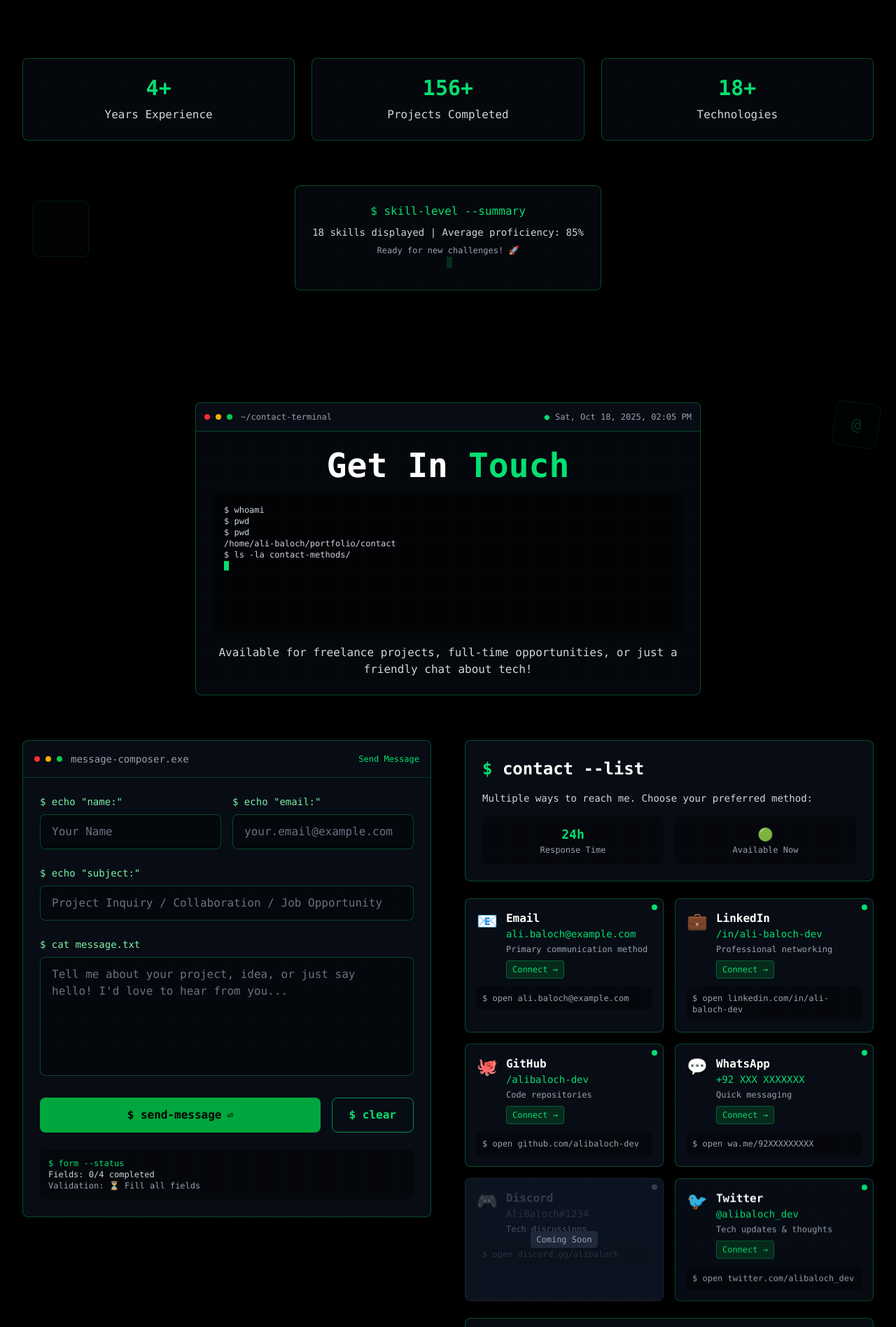
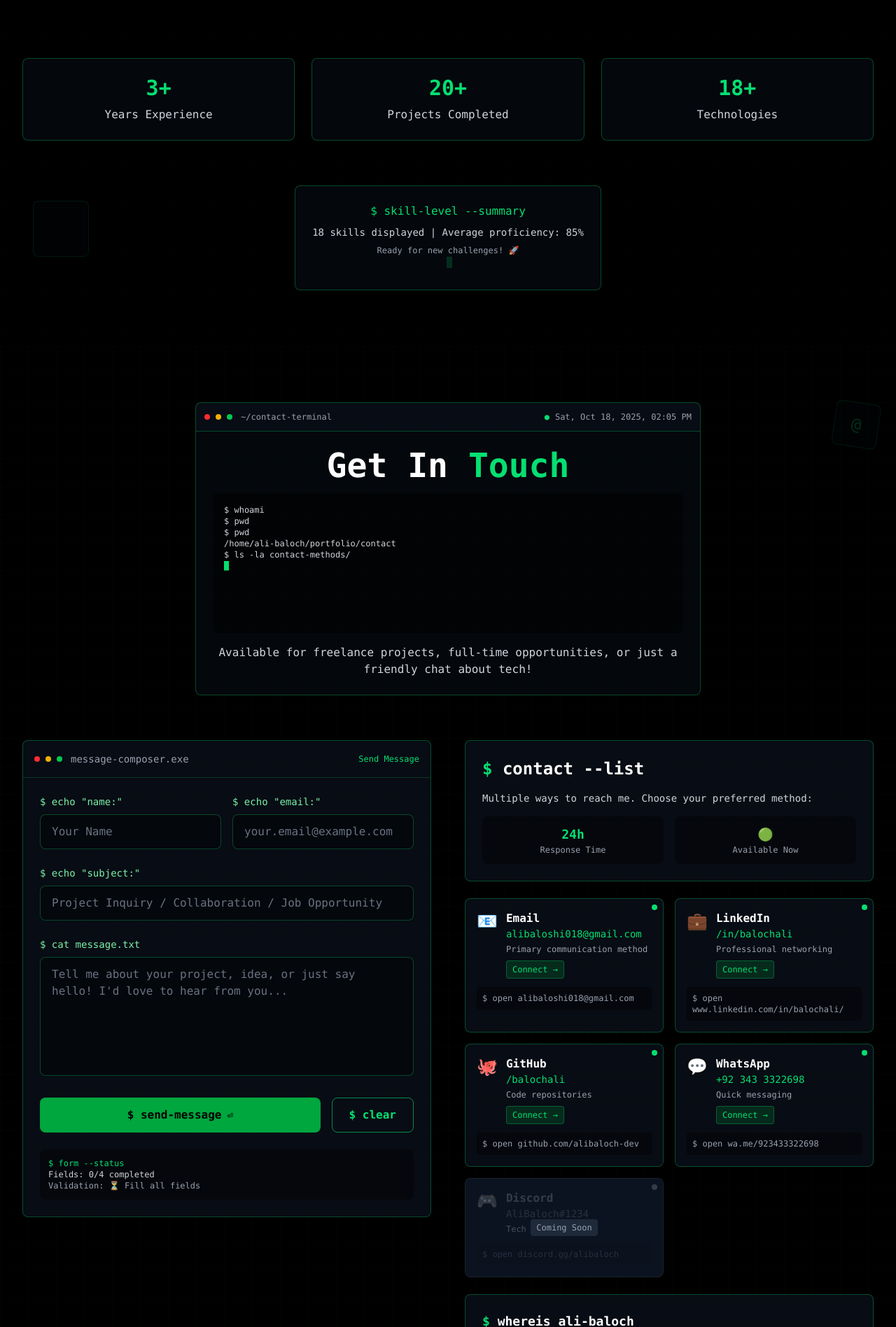
Before and after one commit to balochali/my-portfolio, a Next.js app: page / in a window 1280 px wide. Shown: the part 6343-8240 px from the top of the page at 70% size. Built offline with nearby package versions, Linux system fonts and the light colour scheme.

Commit message:
Updated Contact

```diff
--- a/src/components/About/index.tsx
+++ b/src/components/About/index.tsx
@@ -21,7 +21,7 @@
     {
       company: "TechThree",
       position: "Software Engineer",
-      duration: "Apr 2024 – Present",
+      duration: "Apr 2024 – Mar 2025",
       description:
         "Developing scalable backend services and APIs using Node.js and PostgreSQL. Contributed to optimizing database queries and improving application performance for large-scale clients.",
       technologies: ["Node.js", "PostgreSQL", "Express.js", "AWS"],
@@ -66,12 +66,12 @@
       degree: "Bachelor of Science in Computer Science",
       institution: "Sukkur IBA University",
       year: "2024",
-      grade: "CGPA: 3.5+",
+      grade: "CGPA: 2.8+",
     },
     {
-      degree: "Full Stack Web Development",
-      institution: "FreeCodeCamp (Self-Learning)",
-      year: "2022",
+      degree: "Programming For Everybody (Python)",
+      institution: "Coursera",
+      year: "2020",
       grade: "Certified",
     },
   ];
@@ -370,7 +370,7 @@
                   onClick={() => setActiveTab(tab.id)}
                   whileHover={{ backgroundColor: "rgba(0,255,0,0.1)" }}
                   whileTap={{ scale: 0.95 }}
-                  className={`px-4 py-3 text-sm font-medium border-r border-green-400/20 transition-all duration-300 flex items-center gap-2 ${
+                  className={`px-4 py-3 text-sm cursor-pointer font-medium border-r border-green-400/20 transition-all duration-100 flex items-center gap-2 ${
                     activeTab === tab.id
                       ? "bg-green-400/10 text-green-400 border-b-2 border-b-green-400"
                       : "text-gray-400 hover:text-green-300"
--- a/src/components/Contact/index.tsx
+++ b/src/components/Contact/index.tsx
@@ -19,23 +19,23 @@
   const contactMethods = [
     {
       name: 'Email',
-      value: 'ali.baloch@example.com',
+      value: 'alibaloshi018@gmail.com',
       icon: '📧',
-      command: 'mailto:ali.baloch@example.com',
+      command: 'mailto:alibaloshi018@gmail.com',
       description: 'Primary communication method',
       available: true
     },
     {
       name: 'LinkedIn',
-      value: '/in/ali-baloch-dev',
+      value: '/in/balochali',
       icon: '💼',
-      command: 'https://linkedin.com/in/ali-baloch-dev',
+      command: 'https://www.linkedin.com/in/balochali/',
       description: 'Professional networking',
       available: true
     },
     {
       name: 'GitHub',
-      value: '/alibaloch-dev',
+      value: '/balochali',
       icon: '🐙',
       command: 'https://github.com/alibaloch-dev',
       description: 'Code repositories',
@@ -43,9 +43,9 @@
     },
     {
       name: 'WhatsApp',
-      value: '+92 XXX XXXXXXX',
+      value: '+92 343 3322698',
       icon: '💬',
-      command: 'https://wa.me/92XXXXXXXXX',
+      command: 'https://wa.me/923433322698',
       description: 'Quick messaging',
       available: true
     },
@@ -57,14 +57,7 @@
       description: 'Tech discussions',
       available: false
     },
-    {
-      name: 'Twitter',
-      value: '@alibaloch_dev',
-      icon: '🐦',
-      command: 'https://twitter.com/alibaloch_dev',
-      description: 'Tech updates & thoughts',
-      available: true
-    }
+
   ];
 
   // Update time
--- a/src/components/Skills/index.tsx
+++ b/src/components/Skills/index.tsx
@@ -517,7 +517,7 @@
               transition={{ duration: 0.8, delay: 0.2 }}
               className="text-3xl font-bold text-green-400 mb-2"
             >
-              4+
+              3+
             </motion.div>
             <div className="text-gray-300">Years Experience</div>
           </motion.div>
@@ -533,7 +533,7 @@
               transition={{ duration: 0.8, delay: 0.4 }}
               className="text-3xl font-bold text-green-400 mb-2"
             >
-              {skillsData.reduce((acc, skill) => acc + skill.projects, 0)}+
+              20+
             </motion.div>
             <div className="text-gray-300">Projects Completed</div>
           </motion.div>
```
